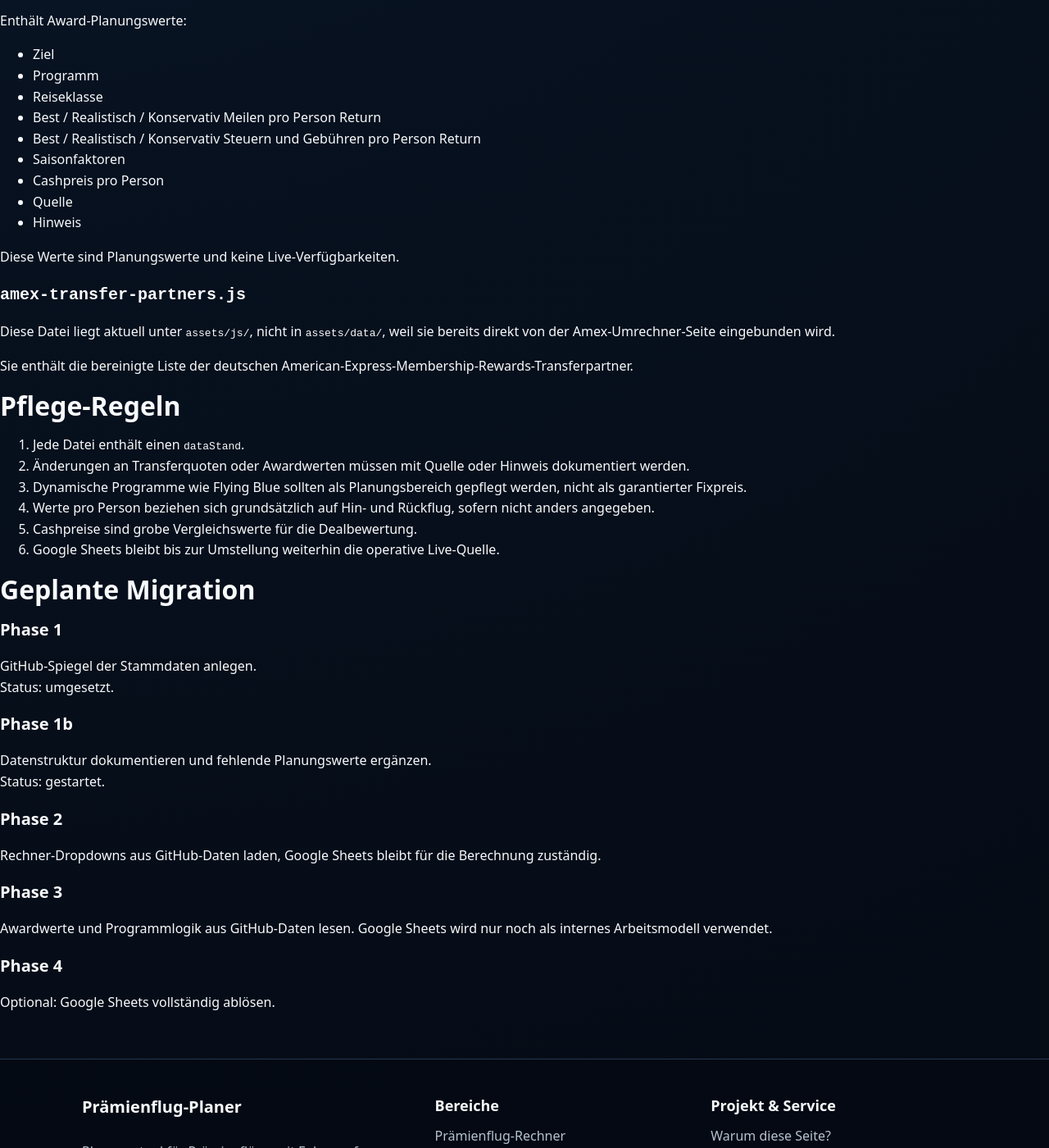
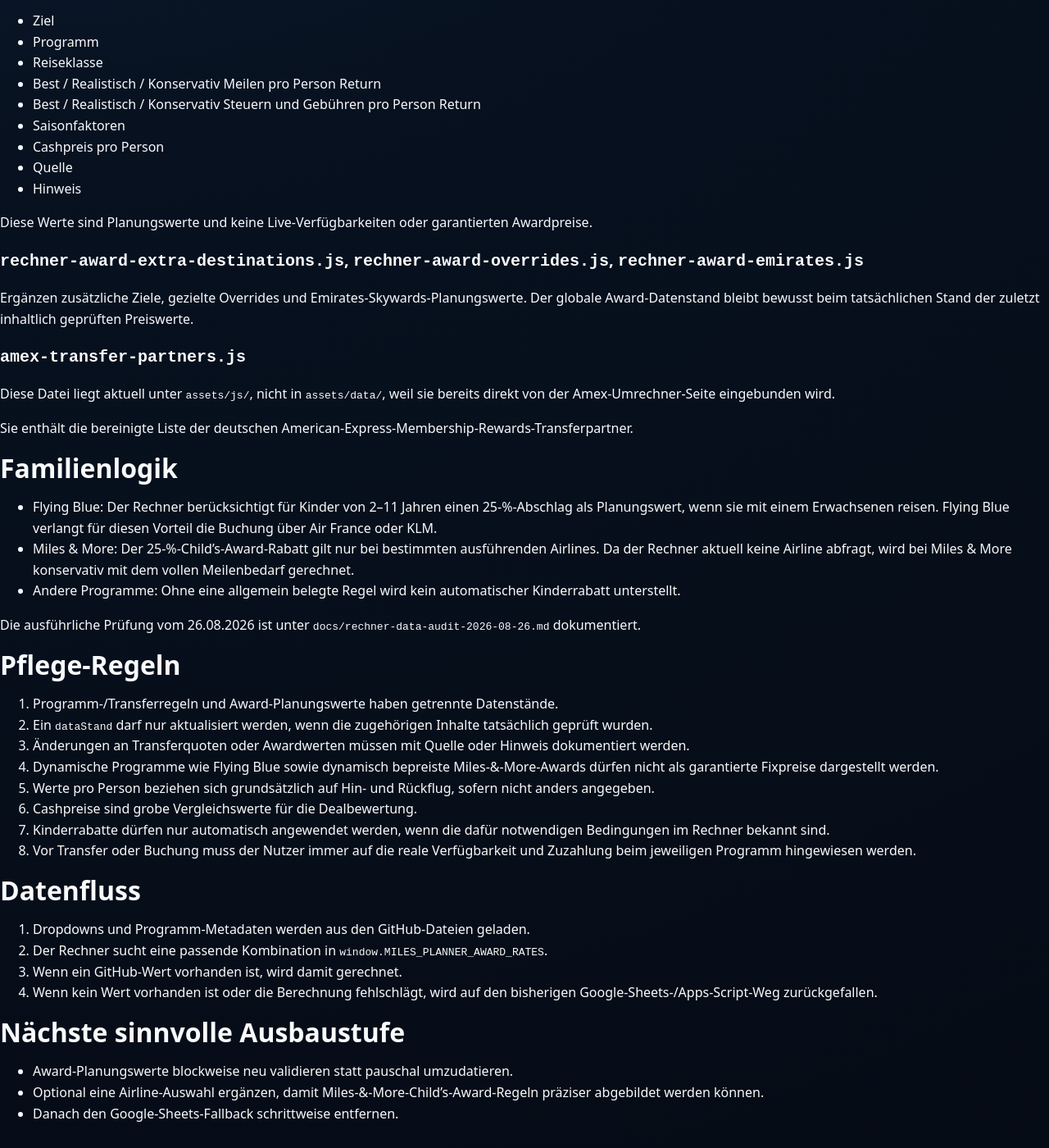
Before and after one commit to Praemienflug-Planer/miles-planer, a Jekyll site: the page built from assets/data/README.md, in a window 1280 px wide and 1400 px high, scrolled down 1144 px. Shown: the whole window at 82% size. Built offline with Jekyll 4.4.1, drawn with Linux system fonts in a browser that asks for light colours; our own code applies the rules of GitHub Pages for plain Markdown files; some of the changed text lies outside the part shown.

Commit message:
Audit calculator data and family rules
Correct family discount assumptions, refresh transfer rules, and expose calculator data freshness.

```diff
--- a/assets/data/README.md
+++ b/assets/data/README.md
@@ -1,12 +1,12 @@
 # Rechner-Stammdaten
 
-Diese Dateien enthalten den GitHub-Stammdaten-Spiegel für den Prämienflug-Rechner.
+Diese Dateien enthalten die versionierten Stammdaten für den Prämienflug-Rechner.
 
 ## Aktueller Status
 
-Der Live-Rechner nutzt aktuell weiterhin Google Apps Script / Google Sheets als Berechnungsquelle.
+Der Live-Rechner nutzt inzwischen für alle Kombinationen mit passendem GitHub-Awardwert zuerst die Daten aus `assets/data/`. Nur wenn keine passende Kombination vorhanden ist oder die GitHub-Berechnung fehlschlägt, wird auf die ältere Google-Apps-Script-/Google-Sheets-Berechnung zurückgefallen.
 
-Die Dateien in diesem Ordner sind zunächst ein versionierter Daten-Spiegel. Sie dienen dazu, Stammdaten künftig einfacher prüfen, aktualisieren und später schrittweise aus Google Sheets herauslösen zu können.
+Damit ist GitHub die primäre Datenquelle für die meisten angebotenen Kombinationen; Google Sheets bleibt vorerst als Fallback bestehen.
 
 ## Dateien
 
@@ -22,8 +22,6 @@
 - Szenarien
 - Personenanzahl
 
-Diese Datei ist die künftige Basis für die Auswahlfelder im Rechner.
-
 ### `rechner-programs.js`
 
 Enthält Programm-Stammdaten:
@@ -38,7 +36,7 @@
 - Bonusannahmen
 - Hinweise
 
-Diese Datei ist die künftige Basis für Programmlogik und Transferhinweise.
+Die dortigen Transferregeln werden getrennt von den Award-Planungswerten gepflegt und tragen einen eigenen Datenstand.
 
 ### `rechner-award-rates.js`
 
@@ -54,7 +52,11 @@
 - Quelle
 - Hinweis
 
-Diese Werte sind Planungswerte und keine Live-Verfügbarkeiten.
+Diese Werte sind Planungswerte und keine Live-Verfügbarkeiten oder garantierten Awardpreise.
+
+### `rechner-award-extra-destinations.js`, `rechner-award-overrides.js`, `rechner-award-emirates.js`
+
+Ergänzen zusätzliche Ziele, gezielte Overrides und Emirates-Skywards-Planungswerte. Der globale Award-Datenstand bleibt bewusst beim tatsächlichen Stand der zuletzt inhaltlich geprüften Preiswerte.
 
 ### `amex-transfer-partners.js`
 
@@ -62,35 +64,34 @@
 
 Sie enthält die bereinigte Liste der deutschen American-Express-Membership-Rewards-Transferpartner.
 
+## Familienlogik
+
+- Flying Blue: Der Rechner berücksichtigt für Kinder von 2–11 Jahren einen 25-%-Abschlag als Planungswert, wenn sie mit einem Erwachsenen reisen. Flying Blue verlangt für diesen Vorteil die Buchung über Air France oder KLM.
+- Miles & More: Der 25-%-Child’s-Award-Rabatt gilt nur bei bestimmten ausführenden Airlines. Da der Rechner aktuell keine Airline abfragt, wird bei Miles & More konservativ mit dem vollen Meilenbedarf gerechnet.
+- Andere Programme: Ohne eine allgemein belegte Regel wird kein automatischer Kinderrabatt unterstellt.
+
+Die ausführliche Prüfung vom 26.08.2026 ist unter `docs/rechner-data-audit-2026-08-26.md` dokumentiert.
+
 ## Pflege-Regeln
 
-1. Jede Datei enthält einen `dataStand`.
-2. Änderungen an Transferquoten oder Awardwerten müssen mit Quelle oder Hinweis dokumentiert werden.
-3. Dynamische Programme wie Flying Blue sollten als Planungsbereich gepflegt werden, nicht als garantierter Fixpreis.
-4. Werte pro Person beziehen sich grundsätzlich auf Hin- und Rückflug, sofern nicht anders angegeben.
-5. Cashpreise sind grobe Vergleichswerte für die Dealbewertung.
-6. Google Sheets bleibt bis zur Umstellung weiterhin die operative Live-Quelle.
+1. Programm-/Transferregeln und Award-Planungswerte haben getrennte Datenstände.
+2. Ein `dataStand` darf nur aktualisiert werden, wenn die zugehörigen Inhalte tatsächlich geprüft wurden.
+3. Änderungen an Transferquoten oder Awardwerten müssen mit Quelle oder Hinweis dokumentiert werden.
+4. Dynamische Programme wie Flying Blue sowie dynamisch bepreiste Miles-&-More-Awards dürfen nicht als garantierte Fixpreise dargestellt werden.
+5. Werte pro Person beziehen sich grundsätzlich auf Hin- und Rückflug, sofern nicht anders angegeben.
+6. Cashpreise sind grobe Vergleichswerte für die Dealbewertung.
+7. Kinderrabatte dürfen nur automatisch angewendet werden, wenn die dafür notwendigen Bedingungen im Rechner bekannt sind.
+8. Vor Transfer oder Buchung muss der Nutzer immer auf die reale Verfügbarkeit und Zuzahlung beim jeweiligen Programm hingewiesen werden.
 
-## Geplante Migration
+## Datenfluss
 
-### Phase 1
+1. Dropdowns und Programm-Metadaten werden aus den GitHub-Dateien geladen.
+2. Der Rechner sucht eine passende Kombination in `window.MILES_PLANNER_AWARD_RATES`.
+3. Wenn ein GitHub-Wert vorhanden ist, wird damit gerechnet.
+4. Wenn kein Wert vorhanden ist oder die Berechnung fehlschlägt, wird auf den bisherigen Google-Sheets-/Apps-Script-Weg zurückgefallen.
 
-GitHub-Spiegel der Stammdaten anlegen.
-Status: umgesetzt.
+## Nächste sinnvolle Ausbaustufe
 
-### Phase 1b
-
-Datenstruktur dokumentieren und fehlende Planungswerte ergänzen.
-Status: gestartet.
-
-### Phase 2
-
-Rechner-Dropdowns aus GitHub-Daten laden, Google Sheets bleibt für die Berechnung zuständig.
-
-### Phase 3
-
-Awardwerte und Programmlogik aus GitHub-Daten lesen. Google Sheets wird nur noch als internes Arbeitsmodell verwendet.
-
-### Phase 4
-
-Optional: Google Sheets vollständig ablösen.
+- Award-Planungswerte blockweise neu validieren statt pauschal umzudatieren.
+- Optional eine Airline-Auswahl ergänzen, damit Miles-&-More-Child’s-Award-Regeln präziser abgebildet werden können.
+- Danach den Google-Sheets-Fallback schrittweise entfernen.
--- /dev/null
+++ b/docs/rechner-data-audit-2026-08-26.md
@@ -0,0 +1,96 @@
+# Rechner-Daten-Audit – 26.08.2026
+
+## Ziel
+
+Der Prämienflug-Rechner soll bewusst als Planungswerkzeug arbeiten und keine Live-Verfügbarkeit oder garantierten Awardpreise vortäuschen. Dieses Audit trennt deshalb drei Ebenen klar voneinander:
+
+1. Programm- und Transferregeln, die sich offiziell prüfen lassen.
+2. Familienregeln, die nur unter bestimmten Buchungsbedingungen gelten.
+3. Award- und Cashwerte, die im Rechner weiterhin als Planungsbereiche hinterlegt sind.
+
+## Geprüfte Programm- und Transferregeln
+
+### PAYBACK → Miles & More
+
+Quelle: PAYBACK, https://www.payback.de/partner/miles-and-more
+
+- 1 PAYBACK Punkt = 1 Miles & More Meile.
+- Mindesttransfer: 200 PAYBACK Punkte.
+- Maximal 999.999 Punkte je Transaktion.
+- Laut PAYBACK FAQ kann die Gutschrift bis zu 5 Werktage dauern.
+- Ein Rücktransfer ist nicht möglich.
+
+### Membership Rewards → British Airways / Iberia Avios
+
+Quelle: American Express Deutschland, https://www.americanexpress.com/de-de/rewards/membership-rewards/travel/all
+
+- British Airways Club: 5 MR = 4 Avios, Mindesttransfer 1.000 MR, bis zu 1 Werktag.
+- Iberia Club: 5 MR = 4 Avios, Mindesttransfer 1.000 MR, bis zu 1 Werktag.
+- Direkter Qatar-Transfer ist abweichend: 3 MR = 2 Avios, Mindesttransfer 900 MR, ca. 7 Werktage.
+- Der Rechner verwendet für die Sammelrechnung beim generischen Eintrag „Avios“ den 5:4-Weg über British Airways/Iberia. Das wird im Transferhinweis ausdrücklich genannt.
+
+### Membership Rewards → Flying Blue
+
+Quelle: American Express Deutschland, https://www.americanexpress.com/de-de/rewards/membership-rewards/travel/all
+
+- 5 MR = 4 Flying Blue Meilen.
+- Mindesttransfer: 625 MR.
+- Transferdauer: bis zu 1 Werktag.
+
+### Membership Rewards → KrisFlyer
+
+Quelle: American Express Deutschland, https://www.americanexpress.com/de-de/rewards/membership-rewards/travel/all
+
+- 3 MR = 2 KrisFlyer Meilen.
+- Mindesttransfer: 1.500 MR.
+- Transferdauer: bis zu 15 Werktage.
+
+### Membership Rewards → Emirates Skywards
+
+Quelle: American Express Deutschland, https://www.americanexpress.com/de-de/rewards/membership-rewards/travel/all
+
+- 2 MR = 1 Skywards Meile.
+- Mindesttransfer: 1.000 MR.
+- Transferdauer: bis zu 1 Werktag.
+
+## Familienlogik
+
+### Flying Blue
+
+Quelle: Flying Blue Family & youth benefits, https://www.flyingblue.com/en/landing-page/informative/family-youngs
+
+Flying Blue nennt 25 % Rabatt auf Reward Tickets für Kinder von 2 bis 11 Jahren, die mit einem Erwachsenen reisen. Für den Rabatt soll über die Website von Air France oder KLM gebucht werden.
+
+Der Rechner berücksichtigt diesen 25-%-Abschlag weiterhin automatisch als Planungswert und weist auf die Bedingung hin.
+
+### Miles & More
+
+Quelle: Miles & More – Terms and conditions for Award Flights, https://www.miles-and-more.com/row/en/general-information/terms-and-conditions/flight-awards.html
+
+Der Child’s Award Flight mit 25 % Meilenreduzierung für Kinder von 2 bis 11 Jahren gilt nicht pauschal für jeden Miles-&-More-Award, sondern nur bei bestimmten ausführenden Airlines. Miles & More nennt dafür Austrian Airlines, Air Dolomiti, Brussels Airlines, Croatia Airlines, Eurowings, Discover Airlines, LOT Polish Airlines, Lufthansa, Lufthansa City Airlines, Luxair und SWISS.
+
+Da der Rechner aktuell keine ausführende Airline abfragt, darf er den 25-%-Rabatt nicht pauschal auf alle Miles-&-More-Buchungen anwenden. Seit diesem Audit rechnet der Rechner bei Miles & More konservativ mit dem vollen Meilenbedarf und weist auf die mögliche Ermäßigung bei berechtigten Child’s Award Flights hin.
+
+## Miles-&-More-Preismodell
+
+Quelle: Miles & More Award Flight Bedingungen und Award Flight Suche.
+
+Für Award Flights mit Austrian Airlines, Air Dolomiti, Discover Airlines, Lufthansa, Lufthansa City Airlines und SWISS kann der benötigte Meilenwert variabel auf Basis des aktuellen Online-Angebots berechnet werden. Für andere Partnerbuchungen gelten weiterhin feste Werte aus der Award Flight Tabelle, soweit die jeweiligen Bedingungen nichts anderes vorsehen.
+
+Daraus folgt für den Rechner:
+
+- Miles-&-More-Werte im Rechner sind Planungsbereiche und keine festen Chartpreise.
+- Der konkrete Onlinepreis kann deutlich abweichen.
+- Vor Transfer oder Buchung muss immer die reale Miles-&-More-Suche geprüft werden.
+
+## Award- und Cashwerte
+
+Die hinterlegten Award-, Gebühren- und Cashwerte wurden in diesem Audit nicht pauschal auf den 26.08.2026 umdatiert. Sie bleiben bewusst mit ihrem tatsächlichen Datenstand aus Mai 2026 versehen. Eine neue Datumsangabe wäre nur dann zulässig, wenn die jeweilige Matrix auch inhaltlich neu geprüft wurde.
+
+Der Rechner zeigt deshalb künftig den Datenstand der Planungswerte sichtbar im Ergebnis und trennt ihn vom aktuelleren Prüfdatum der Programm- und Transferregeln.
+
+## Live-Berechnungsweg
+
+Der Rechner nutzt für Kombinationen, zu denen ein GitHub-Awardwert vorhanden ist, die versionierten GitHub-Planungsdaten. Nur wenn keine passende Kombination gefunden wird oder die GitHub-Berechnung fehlschlägt, wird auf die ältere Google-Sheets-/Apps-Script-Berechnung zurückgefallen.
+
+Damit ist GitHub inzwischen die primäre Datenquelle für die meisten im Rechner angebotenen Kombinationen und Google Sheets nur noch Fallback.
--- a/rechner/index.html
+++ b/rechner/index.html
@@ -14,14 +14,14 @@
   - "/rechner/rechner-wizard.css?v=20260616-wizard-2"
 extra_js:
   - "/assets/data/rechner-lists.js?v=20260520-emirates-1"
-  - "/assets/data/rechner-programs.js?v=20260520-emirates-1"
+  - "/assets/data/rechner-programs.js?v=20260826-audit-1"
   - "/assets/data/rechner-award-rates.js?v=20260510-2"
   - "/assets/data/rechner-award-extra-destinations.js?v=20260510-1"
   - "/assets/data/rechner-award-overrides.js?v=20260510-1"
   - "/assets/data/rechner-award-emirates.js?v=20260520-emirates-1"
   - "/script.js?v=20260616-wizard-1"
   - "/assets/js/rechner-result-optimizer.js?v=20260518-1"
-  - "/assets/js/rechner-github-data-loader.js?v=20260611-family-1"
+  - "/assets/js/rechner-github-data-loader.js?v=20260826-audit-1"
   - "/assets/js/rechner-result-next-steps.js?v=20260616-lead-options-1"
   - "/assets/js/rechner-wizard.js?v=20260616-wizard-1"
   - "/assets/js/rechner-context-prefill.js?v=20260826-1"
@@ -107,7 +107,7 @@
                       <input id="infants0_1" type="hidden" value="0" />
                     </div>
 
-                    <p class="family-module-note">Hinweis: Bei Miles & More und Flying Blue berücksichtigt der Rechner für Kinder von 2–11 Jahren einen 25-%-Meilenabschlag als Planungswert. Kinder unter 2 Jahren werden in dieser MVP-Version nicht gesondert abgefragt.</p>
+                    <p class="family-module-note">Hinweis: Flying Blue gewährt für Kinder von 2–11 Jahren unter den offiziellen Bedingungen 25 % Rabatt auf Reward Tickets; dieser Abschlag wird als Planungswert berücksichtigt. Bei Miles & More gilt der 25-%-Child’s-Award-Rabatt nur bei bestimmten ausführenden Airlines. Da der Rechner keine Airline abfragt, wird Miles & More konservativ mit dem vollen Meilenbedarf berechnet. Kinder unter 2 Jahren werden aktuell nicht gesondert abgefragt.</p>
 
                     <div class="wizard-actions">
                       <button type="button" class="btn btn-secondary wizard-back" data-prev-step="1">Zurück</button>
```
Also changed, not shown: assets/data/rechner-programs.js (+9 -9 lines), assets/js/rechner-github-data-loader.js (+47 -9 lines).
